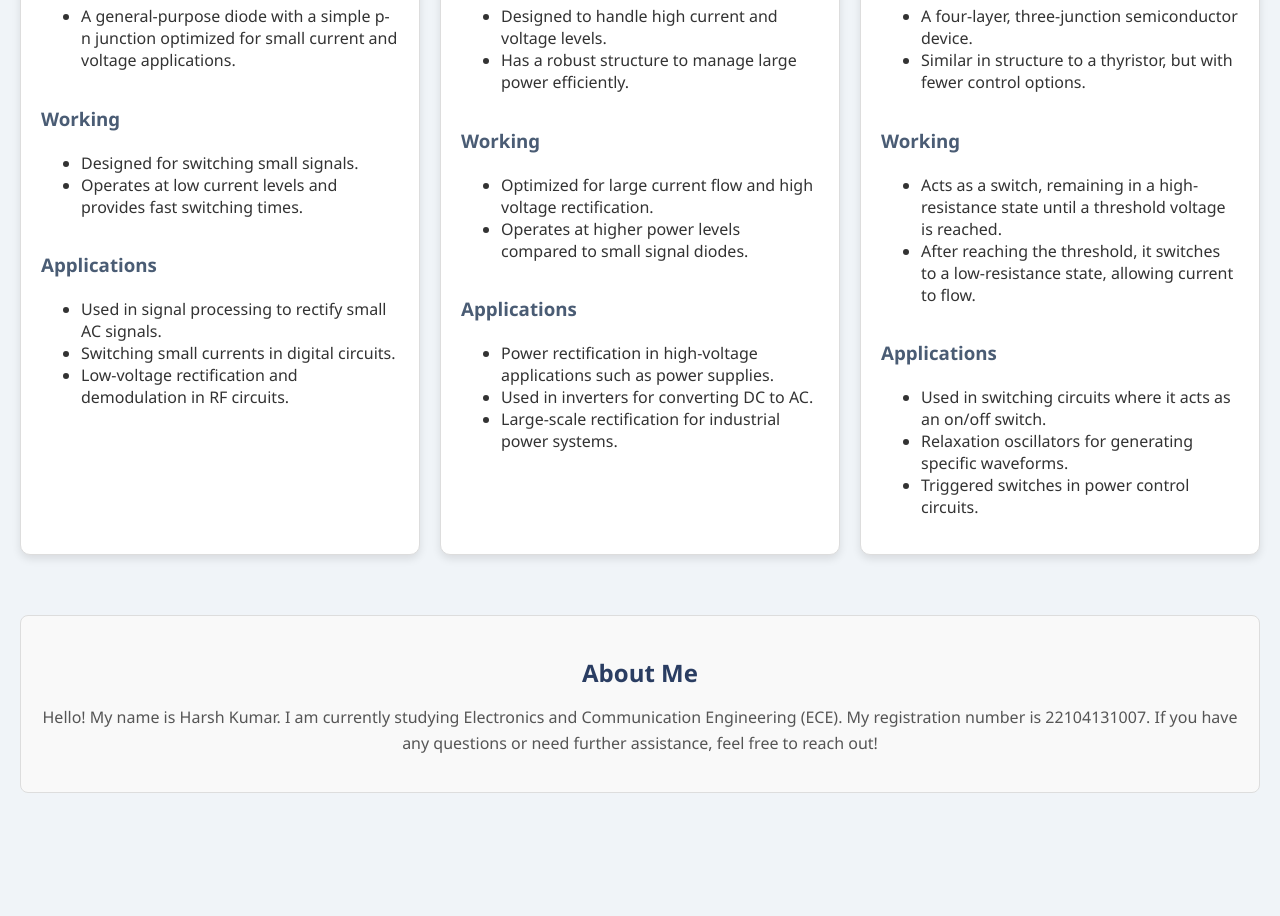
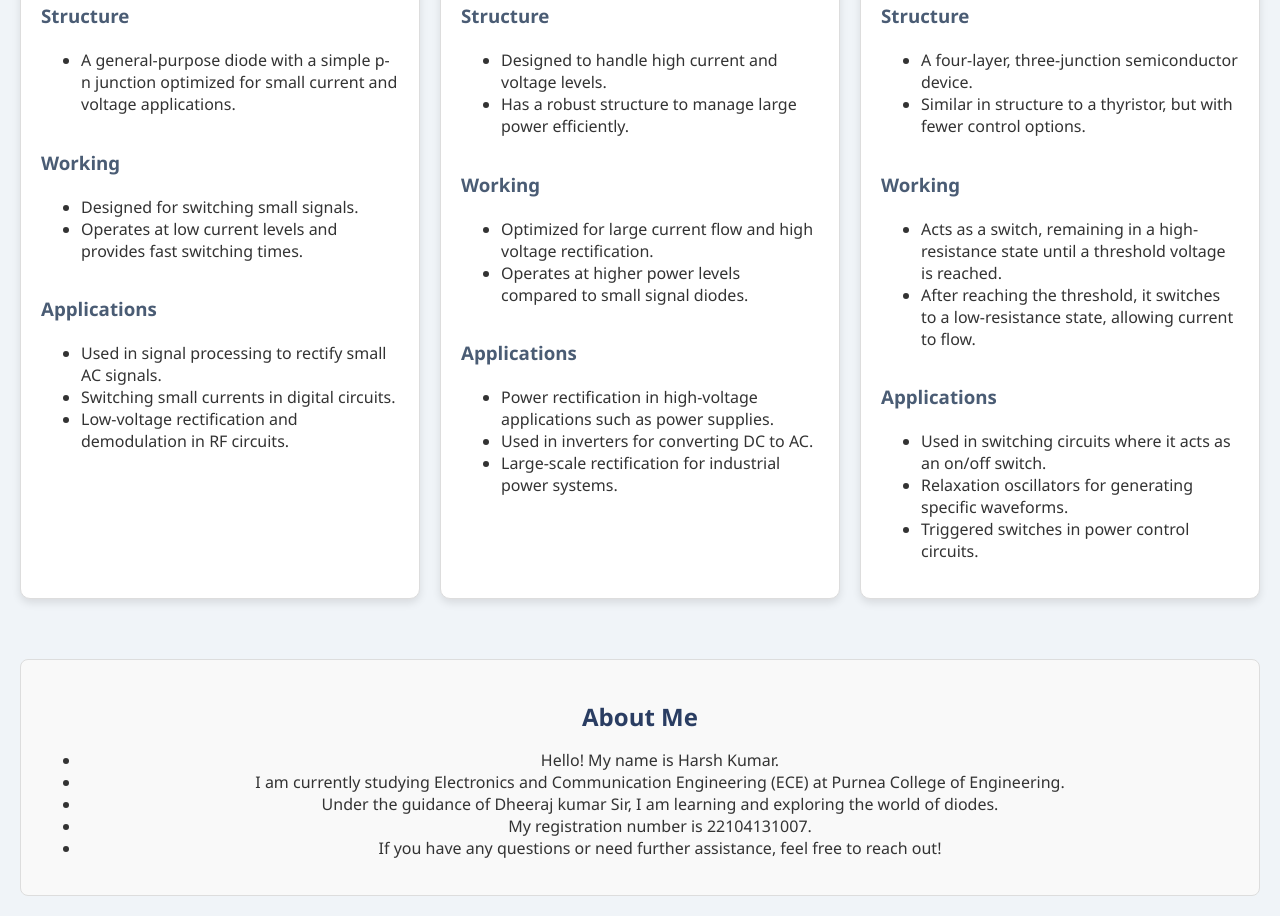
Before and after one commit to chhotuAman/types-of-diode, a plain HTML site: page index.html in a window 1280 px wide. Shown: the part 3408-4324 px from the top of the page. Before the commit the page ends 4221 px from the top, so only its background shows below. Drawn offline with nearby package versions, Linux system fonts and the light colour scheme.

Commit message:
Update index.html

```diff
--- a/index.html
+++ b/index.html
@@ -1,16 +1,19 @@
 <!DOCTYPE html>
 <html lang="en">
   <head>
-    <meta charset="UTF-8">
-    <meta name="viewport" content="width=device-width, initial-scale=1.0">
+    <meta charset="UTF-8" />
+    <meta name="viewport" content="width=device-width, initial-scale=1.0" />
     <title>Types of Diodes</title>
-    <link rel="stylesheet" href="styles.css">
+    <link rel="stylesheet" href="styles.css" />
   </head>
   <body>
-
     <h1>Types of Diodes</h1>
-    <p style="text-align:center; max-width: 800px; margin: auto;">Diodes are semiconductor devices that allow current to flow in one direction. Here are some major types of diodes along with their structure, working, and applications:</p>
-
+    <p style="text-align: center; max-width: 800px; margin: auto">
+      Diodes are semiconductor devices that allow current to flow in one
+      direction. Here are some major types of diodes along with their structure,
+      working, and applications:
+    </p>
+    <br /><br />
     <div id="diode-container" class="diode-container">
       <!-- Diode content will be dynamically added here -->
     </div>
@@ -18,7 +21,22 @@
     <!-- About Us Section -->
     <section id="about-us" class="about-us">
       <h2>About Me</h2>
-        <p>Hello! My name is Harsh Kumar. I am currently studying Electronics and Communication Engineering (ECE). My registration number is 22104131007. If you have any questions or need further assistance, feel free to reach out!</p>
+      <ul>
+        <li>Hello! My name is Harsh Kumar.</li>
+        <li>
+          I am currently studying Electronics and Communication Engineering
+          (ECE) at Purnea College of Engineering.
+        </li>
+        <li>
+          Under the guidance of Dheeraj kumar Sir, I am learning and exploring
+          the world of diodes.
+        </li>
+        <li>My registration number is 22104131007.</li>
+        <li>
+          If you have any questions or need further assistance, feel free to
+          reach out!
+        </li>
+      </ul>
     </section>
 
     <script src="https://cdnjs.cloudflare.com/ajax/libs/gsap/3.11.4/gsap.min.js"></script>
```
Lines whose indentation alone changed are shown as unchanged.
